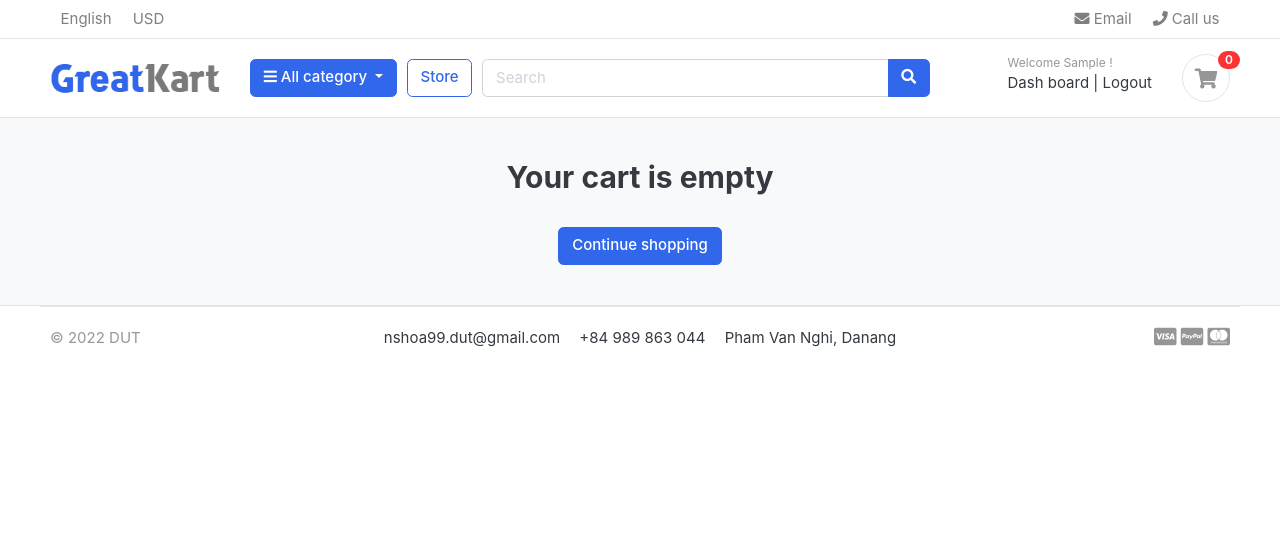
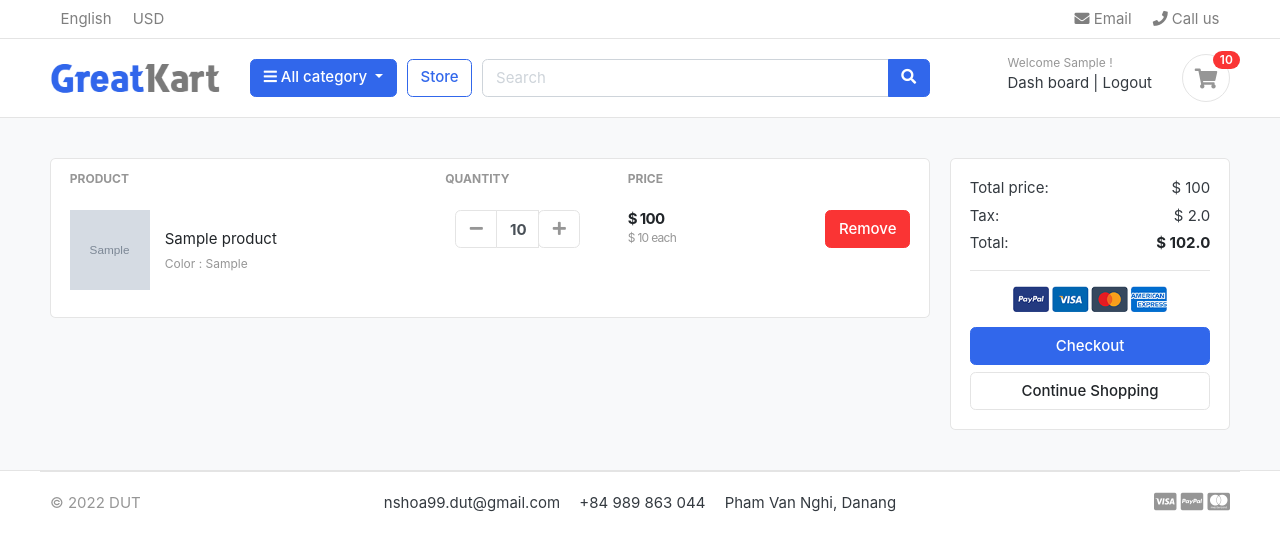
Before and after one commit to nshoa99/django_ecommerceWebsite, a Django app: page /cart/ in a window 1280 px wide. Shown: the top 551 px of the page. Run offline with Django 3.2, Linux system fonts and the light colour scheme; a user stored in the database is signed in; tables that the repository leaves empty hold one stand-in row (values such as "Sample post"); grey boxes marked "Sample" are stand-in pictures; some libraries are stand-ins or nearby versions; some web fonts are replaced.

Commit message:
Cart and Checkout

```diff
--- a/carts/context_prosessors.py
+++ b/carts/context_prosessors.py
@@ -9,7 +9,10 @@ def counter(request):
     else:
         try:
             cart = Cart.objects.filter(cart_id=_get_cart_id(request))
-            cart_items = CartItem.objects.all().filter(cart=cart[:1])
+            if request.user.is_authenticated:
+                cart_items = CartItem.objects.all().filter(user=request.user)
+            else:
+                cart_items = CartItem.objects.all().filter(cart=cart[:1])
             for cart_item in cart_items:
                 item_count += cart_item.quantity
         except Cart.DoesNotExist:
--- a/carts/models.py
+++ b/carts/models.py
@@ -1,6 +1,7 @@
 from store.models import Product
 from django.db import models
 from store.models import Variation
+from accounts.models import Account
 # Create your models here.
 
 
@@ -13,9 +14,10 @@ class Cart(models.Model):
 
 
 class CartItem(models.Model):
+    user = models.ForeignKey(Account, on_delete=models.CASCADE, null=True)
     product = models.ForeignKey(Product, on_delete=models.CASCADE)
     variations = models.ManyToManyField(Variation, blank=True)
-    cart = models.ForeignKey(Cart, on_delete=models.CASCADE)
+    cart = models.ForeignKey(Cart, on_delete=models.CASCADE, null=True)
     quantity = models.IntegerField()
     is_active = models.BooleanField(default=True)
 
--- a/carts/urls.py
+++ b/carts/urls.py
@@ -5,7 +5,11 @@ from . import views
 
 urlpatterns = [
     path('', views.cart, name='cart'),
-    path('add_to_cart/<int:product_id>/', views.add_to_cart, name='add_to_cart'),
-    path('decrease_quantity/<int:product_id>/<int:cart_item_id>/', views.decrease_quantity, name='decrease_quantity' ),
-    path('remove_cart_item/<int:product_id>/<int:cart_item_id>/', views.remove_cart_item, name='remove_cart_item')
+    path('add_to_cart/<int:product_id>/',
+         views.add_to_cart, name='add_to_cart'),
+    path('decrease_quantity/<int:product_id>/<int:cart_item_id>/',
+         views.decrease_quantity, name='decrease_quantity'),
+    path('remove_cart_item/<int:product_id>/<int:cart_item_id>/',
+         views.remove_cart_item, name='remove_cart_item'),
+    path('checkout/', views.checkout, name='checkout')
 ]
--- a/carts/views.py
+++ b/carts/views.py
@@ -3,6 +3,7 @@ from django.shortcuts import get_object_or_404, redirect, render
 from store.models import Product, Variation
 from .models import Cart, CartItem
 from django.core.exceptions import ObjectDoesNotExist
+from django.contrib.auth.decorators import login_required
 # Create your views here.
 
 
@@ -14,72 +15,129 @@ def _get_cart_id(request):
 
 
 def add_to_cart(request, product_id):
+    current_user = request.user
     product = Product.objects.get(id=product_id)
-    product_variation = []
-    if request.method == 'POST':
-        for item in request.POST:
-            key = item
-            value = request.POST[key]
-            try:
-                variation = Variation.object.get(
-                    variation_category__iexact=key, variation_value__iexact=value, product=product)
-                product_variation.append(variation)
-            except:
-                pass
+    if current_user.is_authenticated:
+        product_variation = []
+        if request.method == 'POST':
+            for item in request.POST:
+                key = item
+                value = request.POST[key]
+                try:
+                    variation = Variation.object.get(
+                        variation_category__iexact=key, variation_value__iexact=value, product=product)
+                    product_variation.append(variation)
+                except:
+                    pass
 
-    try:
-        cart = Cart.objects.get(cart_id=_get_cart_id(request))
-    except Cart.DoesNotExist:
-        cart = Cart.objects.create(
-            cart_id=_get_cart_id(request)
-        )
-    cart.save()
+        if CartItem.objects.filter(user=current_user).exists():
+            cart_item = CartItem.objects.filter(
+                product=product, user=current_user)
+            existing_variations = []
+            id = []
+            for item in cart_item:
+                existing_variation = item.variations.all()
+                existing_variations.append(list(existing_variation))
+                id.append(item.id)
 
-    if CartItem.objects.filter(cart=cart, product=product).exists():
-        cart_item = CartItem.objects.filter(
-            product=product, cart=cart)
-        existing_variations = []
-        id = []
-        for item in cart_item:
-            existing_variation = item.variations.all()
-            existing_variations.append(list(existing_variation))
-            id.append(item.id)
-
-        if product_variation in existing_variations:
-            index = existing_variations.index(product_variation)
-            item_index = id[index]
-            item = CartItem.objects.get(product=product, id=item_index)
-            item.quantity += 1
-            item.save()
+            if product_variation in existing_variations:
+                index = existing_variations.index(product_variation)
+                item_index = id[index]
+                item = CartItem.objects.get(product=product, id=item_index)
+                item.quantity += 1
+                item.save()
+            else:
+                item = CartItem.objects.create(
+                    product=product,
+                    quantity=1,
+                    user=current_user,
+                )
+                if len(product_variation) > 0:
+                    item.variations.clear()
+                    item.variations.add(*product_variation)
+                item.save()
         else:
-            item = CartItem.objects.create(
+            cart_item = CartItem.objects.create(
                 product=product,
-                quantity=1,
-                cart=cart
+                user=current_user,
+                quantity=1
             )
             if len(product_variation) > 0:
-                item.variations.clear()
-                item.variations.add(*product_variation)
-            item.save()
+                cart_item.variations.clear()
+                cart_item.variations.add(*product_variation)
+            cart_item.save()
+
+        return redirect('cart')
     else:
-        cart_item = CartItem.objects.create(
-            product=product,
-            cart=cart,
-            quantity=1
-        )
-        if len(product_variation) > 0:
-            cart_item.variations.clear()
-            cart_item.variations.add(*product_variation)
-        cart_item.save()
+        product_variation = []
+        if request.method == 'POST':
+            for item in request.POST:
+                key = item
+                value = request.POST[key]
+                try:
+                    variation = Variation.object.get(
+                        variation_category__iexact=key, variation_value__iexact=value, product=product)
+                    product_variation.append(variation)
+                except:
+                    pass
 
-    return redirect('cart')
+        try:
+            cart = Cart.objects.get(cart_id=_get_cart_id(request))
+        except Cart.DoesNotExist:
+            cart = Cart.objects.create(
+                cart_id=_get_cart_id(request)
+            )
+        cart.save()
+
+        if CartItem.objects.filter(cart=cart, product=product).exists():
+            cart_item = CartItem.objects.filter(
+                product=product, cart=cart)
+            existing_variations = []
+            id = []
+            for item in cart_item:
+                existing_variation = item.variations.all()
+                existing_variations.append(list(existing_variation))
+                id.append(item.id)
+
+            if product_variation in existing_variations:
+                index = existing_variations.index(product_variation)
+                item_index = id[index]
+                item = CartItem.objects.get(product=product, id=item_index)
+                item.quantity += 1
+                item.save()
+            else:
+                item = CartItem.objects.create(
+                    product=product,
+                    quantity=1,
+                    cart=cart
+                )
+                if len(product_variation) > 0:
+                    item.variations.clear()
+                    item.variations.add(*product_variation)
+                item.save()
+        else:
+            cart_item = CartItem.objects.create(
+                product=product,
+                cart=cart,
+                quantity=1
+            )
+            if len(product_variation) > 0:
+                cart_item.variations.clear()
+                cart_item.variations.add(*product_variation)
+            cart_item.save()
+
+        return redirect('cart')
 
 
 def cart(request, total=0, quantity=0, cart_items=None):
     try:
         tax, grand_total = 0, 0
-        cart = Cart.objects.get(cart_id=_get_cart_id(request))
-        cart_items = CartItem.objects.filter(cart=cart, is_active=True)
+        if request.user.is_authenticated:
+            cart_items = CartItem.objects.filter(
+                user=request.user, is_active=True)
+        else:
+            cart = Cart.objects.get(cart_id=_get_cart_id(request))
+            cart_items = CartItem.objects.filter(cart=cart, is_active=True)
         for cart_item in cart_items:
             total += (cart_item.product.price * cart_item.quantity)
             quantity += cart_item.quantity
@@ -100,11 +158,15 @@ def cart(request, total=0, quantity=0, cart_items=None):
 
 
 def decrease_quantity(request, product_id, cart_item_id):
-    cart = Cart.objects.get(cart_id=_get_cart_id(request))
     product = get_object_or_404(Product, id=product_id)
     try:
-        cart_item = CartItem.objects.get(
-            product=product, cart=cart, id=cart_item_id)
+        if request.user.is_authenticated:
+            cart_item = CartItem.objects.get(
+                product=product, user=request.user, id=cart_item_id)
+        else:
+            cart = Cart.objects.get(cart_id=_get_cart_id(request))
+            cart_item = CartItem.objects.get(
+                product=product, cart=cart, id=cart_item_id)
         if cart_item.quantity > 1:
             cart_item.quantity -= 1
             cart_item.save()
@@ -116,9 +178,42 @@ def decrease_quantity(request, product_id, cart_item_id):
 
 
 def remove_cart_item(request, product_id, cart_item_id):
-    cart = Cart.objects.get(cart_id=_get_cart_id(request))
     product = get_object_or_404(Product, id=product_id)
-    cart_item = CartItem.objects.get(
-        product=product, cart=cart, id=cart_item_id)
+    if request.user.is_authenticated:
+        cart_item = CartItem.objects.get(
+            product=product, user=request.user, id=cart_item_id)
+    else:
+        cart = Cart.objects.get(cart_id=_get_cart_id(request))
+        cart_item = CartItem.objects.get(
+            product=product, cart=cart, id=cart_item_id)
     cart_item.delete()
     return redirect('cart')
+
+
+@login_required(login_url='login')
+def checkout(request, total=0, quantity=0, cart_items=None):
+    try:
+        tax, grand_total = 0, 0
+        if request.user.is_authenticated:
+            cart_items = CartItem.objects.filter(
+                user=request.user, is_active=True)
+        else:
+            cart = Cart.objects.get(cart_id=_get_cart_id(request))
+            cart_items = CartItem.objects.filter(cart=cart, is_active=True)
+        for cart_item in cart_items:
+            total += (cart_item.product.price * cart_item.quantity)
+            quantity += cart_item.quantity
+        tax = (2*total) / 100
+        grand_total = tax + total
+
+    except ObjectDoesNotExist:
+        pass
+
+    context = {
+        'total': total,
+        'quantity': quantity,
+        'cart_items': cart_items,
+        'tax': tax,
+        'grand_total': grand_total
+    }
+    return render(request, 'store/checkout.html', context)
--- a/templates/includes/navbar.html
+++ b/templates/includes/navbar.html
@@ -73,7 +73,7 @@
                         <div class="widget-header">
                             <small class="title text-muted">Welcome {{user.first_name}} !</small>
                             <div>
-                                <a href="#">Dash board</a> <span class="dark-transp"> | </span>
+                                <a href="{% url 'dashboard' %}">Dash board</a> <span class="dark-transp"> | </span>
                                 <a href="{% url 'logout' %}">Logout</a>
                             </div>
                         </div>
--- a/templates/store/cart.html
+++ b/templates/store/cart.html
@@ -103,7 +103,7 @@
                 <p class="text-center mb-3">
                     <img src="{% static './images/misc/payments.png' %}" height="26">
                 </p>
-                <a href="./place-order.html" class="btn btn-primary btn-block"> Checkout </a>
+                <a href="{% url 'checkout' %}" class="btn btn-primary btn-block"> Checkout </a>
                 <a href="{% url 'store' %}" class="btn btn-light btn-block">Continue Shopping</a>
             </div> <!-- card-body.// -->
             </div> <!-- card.// -->
```
Also changed, not shown: accounts/views.py (+48 -1 lines), templates/store/checkout.html (added, +133 -0 lines), carts/migrations/0003_auto_20220330_0549.py (added).
